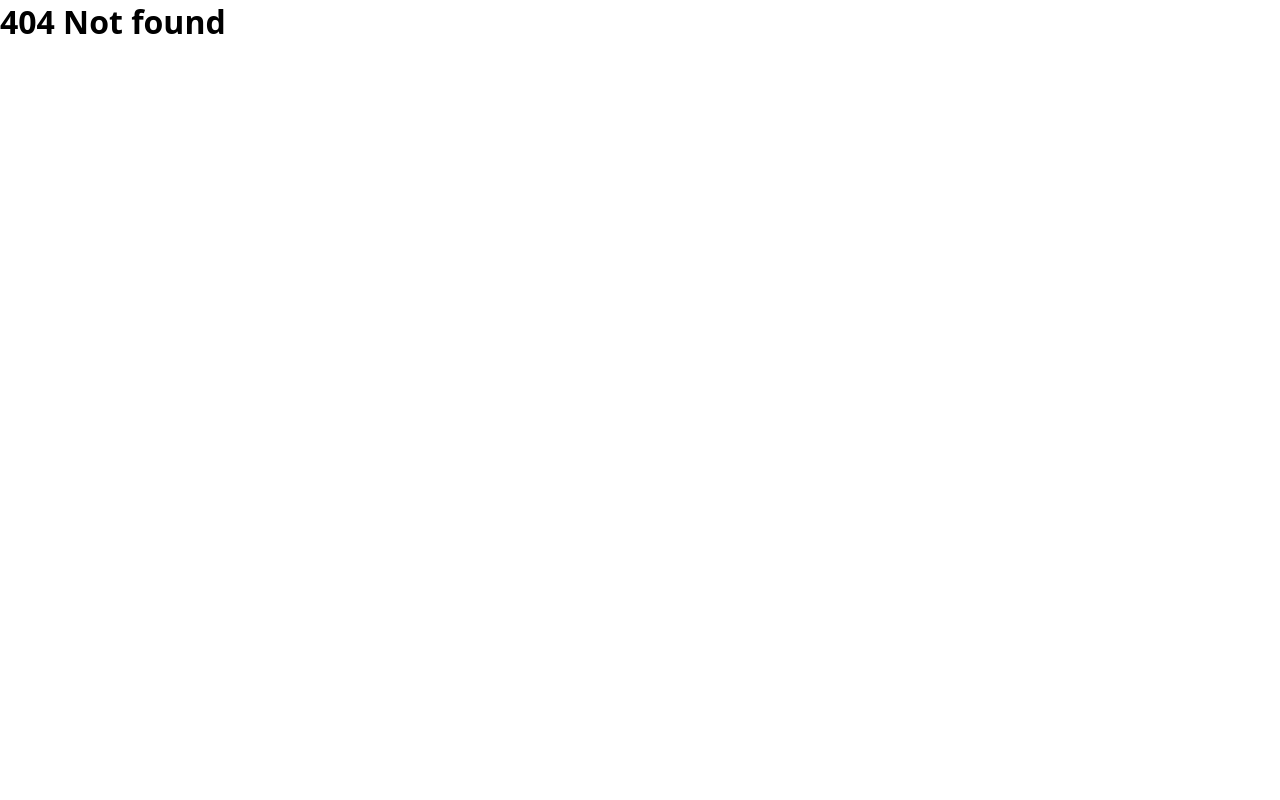
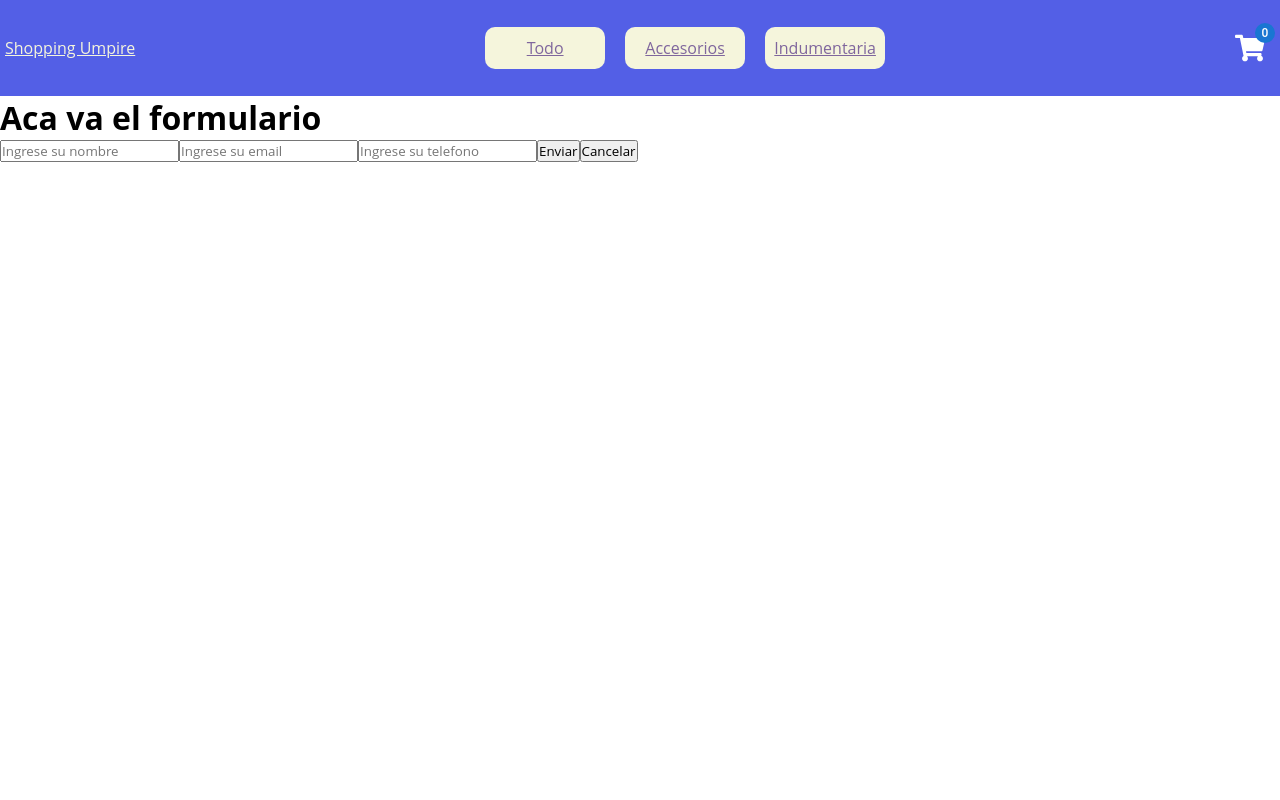
Before and after one commit to fedeafv/ecommerce-React, a React app: page /checkout in a window 1280 px wide. Before the commit this address had no page. Shown: the top 800 px of the page. Built offline with nearby package versions, Linux system fonts and the light colour scheme; the HTML template or start-up script is replaced by a standard one.

Commit message:
Se agregan eventos

```diff
--- a/src/App.jsx
+++ b/src/App.jsx
@@ -3,6 +3,7 @@ import ItemListContainer from "./pages/itemListContainer/ItemListContainer";
 import Cart from "./pages/cart/Cart";
 import ItemDetailContainer from "./pages/itemDetailContainer/ItemDetailContainer";
 import Layout from "./components/layout/Layout";
+import Checkout from "./pages/checkout/Checkout";
 function App() {
   return (
     <BrowserRouter>
@@ -12,6 +13,7 @@ function App() {
           <Route path="/category/:name" element={<ItemListContainer />} />
           <Route path="/cart" element={<Cart />} />
           <Route path="/itemDetail/:id" element={<ItemDetailContainer />} />
+          <Route path="/checkout" element={<Checkout />} />
         </Route>
 
         <Route path="*" element={<h1> 404 Not found</h1>} />
--- a/src/components/counter/Counter.jsx
+++ b/src/components/counter/Counter.jsx
@@ -1,9 +1,18 @@
-export const Counter = ({ restar, contador, sumar }) => {
+import { Button } from "@mui/material";
+import "./counter.css";
+export const Counter = ({ restar, contador, sumar, onAdd }) => {
   return (
-    <div>
-      <button onClick={restar}>Restar</button>
+    <div className="container">
+      <Button variant="contained" onClick={restar}>
+        Restar
+      </Button>
       <h2> {contador} </h2>
-      <button onClick={sumar}>Sumar</button>
+      <Button variant="contained" onClick={sumar}>
+        Sumar
+      </Button>
+      <Button variant="outlined" onClick={() => onAdd(contador)}>
+        Agregar al carrito
+      </Button>
     </div>
   );
 };
--- a/src/components/counter/CounterContainer.jsx
+++ b/src/components/counter/CounterContainer.jsx
@@ -1,7 +1,7 @@
 import { useState } from "react";
 import { Counter } from "./Counter";
 
-const CounterContainer = () => {
+const CounterContainer = ({ onAdd }) => {
   const [contador, setContador] = useState(1);
 
   const sumar = () => {
@@ -16,7 +16,9 @@ const CounterContainer = () => {
     }
   };
 
-  return <Counter contador={contador} sumar={sumar} restar={restar} />;
+  return (
+    <Counter contador={contador} sumar={sumar} restar={restar} onAdd={onAdd} />
+  );
 };
 
 export default CounterContainer;
--- /dev/null
+++ b/src/components/counter/counter.css
@@ -0,0 +1,6 @@
+.container {
+  display: flex;
+  justify-content: center;
+  align-items: center;
+  gap: 1rem;
+}
--- a/src/pages/cart/Cart.jsx
+++ b/src/pages/cart/Cart.jsx
@@ -1,5 +1,14 @@
+import { Button } from "@mui/material";
+import { Link } from "react-router-dom";
 const Cart = () => {
-  return <h1>Aca es el carrito</h1>;
+  return (
+    <div>
+      <h1>Aca es el carrito</h1>;
+      <Link to="/checkout">
+        <Button variant="contained">Finalizar compra</Button>
+      </Link>
+    </div>
+  );
 };
 
 export default Cart;
--- /dev/null
+++ b/src/pages/checkout/Checkout.jsx
@@ -0,0 +1,42 @@
+import { useState } from "react";
+
+const Checkout = () => {
+  const [user, setUser] = useState({ nombre: "", email: "", telefono: "" });
+
+  const checkOut = (evento) => {
+    evento.preventDefault();
+    console.log(user);
+  };
+  const handleChange = (evento) => {
+    let { name, value } = evento.target;
+    setUser({ ...user, [name]: value });
+  };
+  return (
+    <div>
+      <h1>Aca va el formulario</h1>
+      <form onSubmit={checkOut}>
+        <input
+          type="text"
+          placeholder="Ingrese su nombre"
+          onChange={handleChange}
+          name="nombre"
+        />
+        <input
+          type="text"
+          placeholder="Ingrese su email"
+          name="email"
+          onChange={handleChange}
+        />
+        <input
+          type="text"
+          placeholder="Ingrese su telefono"
+          name="telefono"
+          onChange={handleChange}
+        />
+        <button>Enviar</button>
+        <button type="button">Cancelar</button>
+      </form>
+    </div>
+  );
+};
+export default Checkout;
--- a/src/pages/itemDetailContainer/ItemDetail.jsx
+++ b/src/pages/itemDetailContainer/ItemDetail.jsx
@@ -1,6 +1,6 @@
 import CounterContainer from "../../components/counter/CounterContainer";
 import "./itemDetail.css";
-const ItemDetail = ({ item }) => {
+const ItemDetail = ({ item, onAdd }) => {
   return (
     <>
       <div>
@@ -22,7 +22,7 @@ const ItemDetail = ({ item }) => {
             </h2>
           </div>
         </div>
-        <CounterContainer />
+        <CounterContainer onAdd={onAdd} />
       </div>
     </>
   );
--- a/src/pages/itemDetailContainer/ItemDetailContainer.jsx
+++ b/src/pages/itemDetailContainer/ItemDetailContainer.jsx
@@ -15,7 +15,11 @@ const ItemDetailContainer = () => {
     }
   }, [id]);
 
-  return <ItemDetail item={item} />;
+  const onAdd = (quantity) => {
+    let prodFinal = { ...item, quantity };
+    console.log(prodFinal);
+  };
+  return <ItemDetail item={item} onAdd={onAdd} />;
 };
 
 export default ItemDetailContainer;
```
